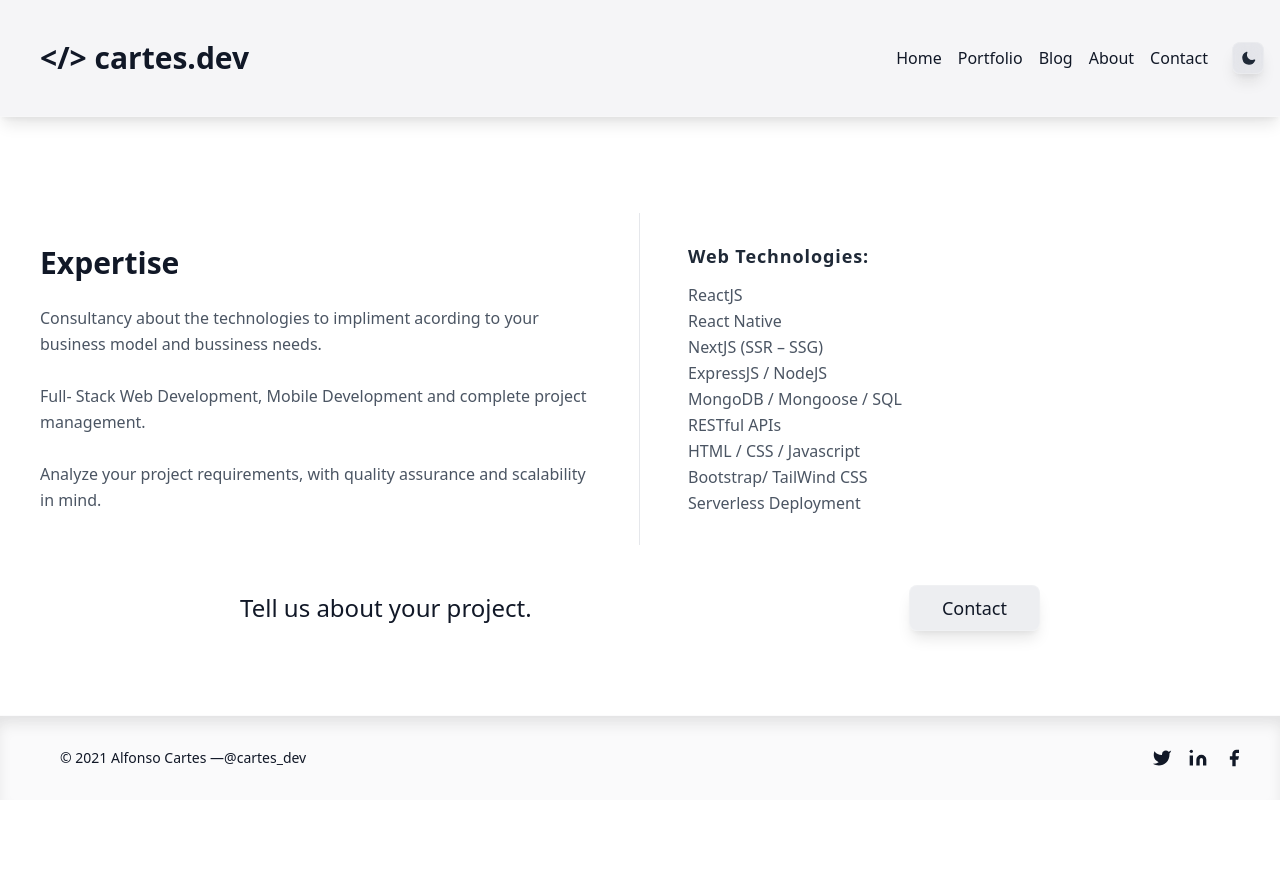
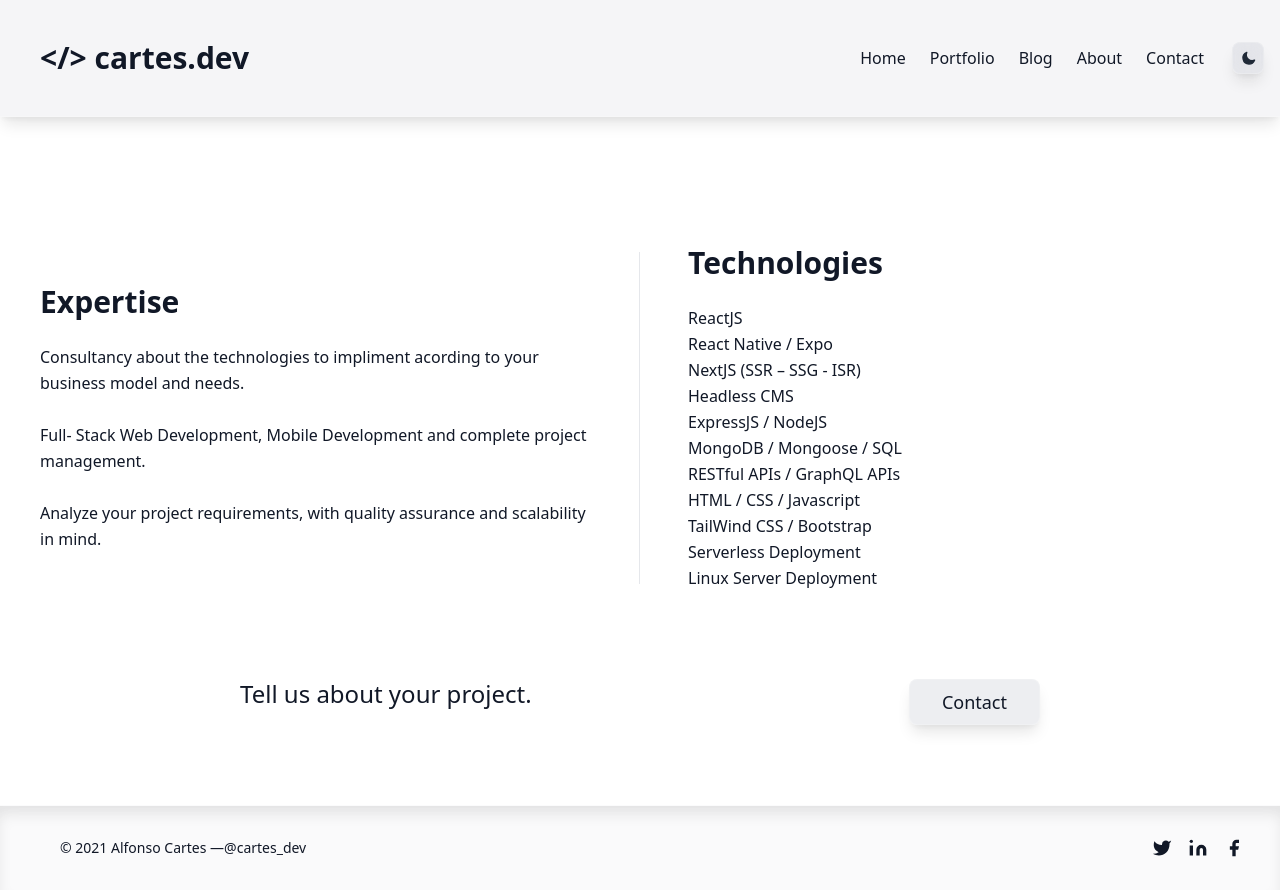
Before and after one commit to alfonsocartes/cartes_dev, a Next.js app: page /about in a window 1280 px wide. Before the commit the page ends 800 px from the top, so only its background shows below. Built offline with nearby package versions, Linux system fonts and the light colour scheme.

Commit message:
Change minor CSS changes for dark mode compatibility

```diff
--- a/components/cta/ContactUs.js
+++ b/components/cta/ContactUs.js
@@ -4,13 +4,13 @@ import Link from "next/link";
 const ContactUs = () => (
   <section className="body-font">
     <div className="container mt-10 mx-auto">
-      <div className="lg:w-2/3 flex flex-col sm:flex-row sm:items-center items-start mx-auto">
+      <div className="lg:w-2/3 flex flex-col sm:flex-row items-center mx-auto">
         <h1 className="flex-grow sm:pr-16 text-2xl font-medium title-font">
           Tell us about your project.
         </h1>
         <button
           type="button"
-          className="flex-shrink-0 frosted bg-opacity-40 border-white border-opacity-20 border rounded-lg shadow-lg bg-gray-300  hover:bg-gray-300 dark:hover:bg-gray-600  py-2 px-8 focus:outline-none text-lg"
+          className="flex-shrink-0 frosted bg-opacity-40 border-white border-opacity-20 border rounded-lg shadow-lg bg-gray-300  hover:bg-gray-300 dark:hover:bg-gray-600 py-2 px-8 sm:mt-4 focus:outline-none text-lg"
         >
           <Link href="/contact">Contact</Link>
         </button>
--- a/components/layout/NavBar.js
+++ b/components/layout/NavBar.js
@@ -4,19 +4,19 @@ import DarkModeToggle from "./DarkModeToggle";
 
 const NavBar = () => (
   <nav className="md:ml-auto flex flex-wrap items-center text-base justify-center">
-    <div className="m-2 hover:text-gray-900">
+    <div className=" hover:frosted hover:bg-opacity-40 rounded-lg hover:bg-gray-300 dark:hover:bg-gray-600  py-2 px-3">
       <Link href="/">Home</Link>
     </div>
-    <div className="m-2 hover:text-gray-900">
+    <div className=" hover:frosted hover:bg-opacity-40 rounded-lg hover:bg-gray-300 dark:hover:bg-gray-600  py-2 px-3">
       <Link href="/">Portfolio</Link>
     </div>
-    <div className="m-2 hover:text-gray-900">
+    <div className=" hover:frosted hover:bg-opacity-40 rounded-lg hover:bg-gray-300 dark:hover:bg-gray-600  py-2 px-3">
       <Link href="/">Blog</Link>
     </div>
-    <div className="m-2 hover:text-gray-900">
+    <div className=" hover:frosted hover:bg-opacity-40 rounded-lg hover:bg-gray-300 dark:hover:bg-gray-600  py-2 px-3">
       <Link href="/about">About</Link>
     </div>
-    <div className="m-2 hover:text-gray-900">
+    <div className=" hover:frosted hover:bg-opacity-40 rounded-lg hover:bg-gray-300 dark:hover:bg-gray-600  py-2 px-3">
       <Link href="/contact">Contact</Link>
     </div>
     <DarkModeToggle />
--- a/pages/about.js
+++ b/pages/about.js
@@ -8,13 +8,13 @@ const About = () => (
       <section className="body-font">
         <div className="container flex flex-wrap mx-auto items-center">
           <div className="md:w-1/2 md:pr-12 md:py-8 md:border-r md:border-b-0 mb-10 md:mb-0 pb-10 border-b border-gray-200">
-            <h1 className="sm:text-3xl text-2xl font-bold title-font mb-6 text-gray-900">
+            <h1 className="sm:text-3xl text-2xl font-bold title-font mb-6">
               Expertise
             </h1>
-            <div className="text-gray-600 leading-relaxed text-base">
+            <div className="leading-relaxed text-base">
               <p>
                 Consultancy about the technologies to impliment acording to your
-                business model and bussiness needs.
+                business model and needs.
               </p>
               <br />
               <p>
@@ -28,21 +28,25 @@ const About = () => (
               </p>
             </div>
           </div>
-          <div className="flex flex-col md:w-1/2 md:pl-12">
-            <h2 className="title-font font-bold text-gray-800 tracking-wider text-lg mb-3">
-              Web Technologies:
-            </h2>
-            <ul className="text-gray-600 leading-relaxed text-base">
+          <div className="md:w-1/2 md:pl-12 md:py-8 mb-10 md:mb-0 pb-10">
+            <h1 className="sm:text-3xl text-2xl font-bold title-font mb-6">
+              Technologies
+            </h1>
+            <div className="leading-relaxed text-base">
+              <ul>
                 <li>ReactJS</li>
-              <li>React Native</li>
-              <li>NextJS (SSR – SSG)</li>
+                <li>React Native / Expo </li>
+                <li>NextJS (SSR – SSG - ISR)</li>
+                <li>Headless CMS</li>
                 <li>ExpressJS / NodeJS</li>
                 <li>MongoDB / Mongoose / SQL</li>
-              <li>RESTful APIs</li>
+                <li>RESTful APIs / GraphQL APIs</li>
                 <li>HTML / CSS / Javascript</li>
-              <li>Bootstrap/ TailWind CSS</li>
+                <li>TailWind CSS / Bootstrap</li>
                 <li>Serverless Deployment</li>
+                <li>Linux Server Deployment</li>
               </ul>
+            </div>
           </div>
         </div>
       </section>
--- a/pages/contact.js
+++ b/pages/contact.js
@@ -1,16 +1,15 @@
 import React from "react";
 import Layout from "../components/layout/Layout";
 
-const Contact = () => {
-  return (
+const Contact = () => (
   <Layout>
     <section className="body-font relative">
       <div className="container px-5 py-24 mx-auto">
         <div className="flex flex-col text-center w-full mb-12">
-            <h1 className="sm:text-3xl text-2xl font-medium title-font mb-8 text-gray-900">
+          <h1 className="sm:text-3xl text-2xl font-medium title-font mb-8">
             Contact Us
           </h1>
-            <p className="lg:w-2/3 mx-auto leading-relaxed text-base text-gray-600 ">
+          <p className="lg:w-2/3 mx-auto leading-relaxed text-base ">
             Tell us about your project.
           </p>
         </div>
@@ -18,51 +17,48 @@ const Contact = () => {
           <div className="flex flex-wrap -m-2">
             <div className="p-2 w-1/2">
               <div className="relative">
-                  <label for="name" className="leading-7 text-sm text-gray-600">
+                <label for="name" className="leading-7 text-sm ">
                   Name
                 </label>
                 <input
                   type="text"
                   id="name"
                   name="name"
-                    className="w-full bg-gray-100 bg-opacity-50 rounded border border-gray-300 focus:border-indigo-500 focus:bg-white focus:ring-2 focus:ring-indigo-200 text-base outline-none text-gray-700 py-1 px-3 leading-8 transition-colors duration-200 ease-in-out"
+                  className="w-full bg-gray-100 bg-opacity-50 rounded border border-gray-300 focus:border-gray-500 focus:bg-transparent focus:ring-2 focus:ring-indigo-200 text-base outline-none py-1 px-3 leading-8 transition-colors duration-200 ease-in-out"
                 />
               </div>
             </div>
             <div className="p-2 w-1/2">
               <div className="relative">
-                  <label
-                    for="email"
-                    className="leading-7 text-sm text-gray-600"
-                  >
+                <label for="email" className="leading-7 text-sm ">
                   Email
                 </label>
                 <input
                   type="email"
                   id="email"
                   name="email"
-                    className="w-full bg-gray-100 bg-opacity-50 rounded border border-gray-300 focus:border-indigo-500 focus:bg-white focus:ring-2 focus:ring-indigo-200 text-base outline-none text-gray-700 py-1 px-3 leading-8 transition-colors duration-200 ease-in-out"
+                  className="w-full bg-gray-100 bg-opacity-50 rounded border border-gray-300 focus:border-gray-500 focus:bg-transparent focus:ring-2 focus:ring-indigo-200 text-base outline-none py-1 px-3 leading-8 transition-colors duration-200 ease-in-out"
                 />
               </div>
             </div>
             <div className="p-2 w-full">
               <div className="relative">
-                  <label
-                    for="message"
-                    className="leading-7 text-sm text-gray-600"
-                  >
+                <label for="message" className="leading-7 text-sm ">
                   Message
                 </label>
                 <textarea
                   id="message"
                   name="message"
-                    className="w-full bg-gray-100 bg-opacity-50 rounded border border-gray-300 focus:border-indigo-500 focus:bg-white focus:ring-2 focus:ring-indigo-200 h-32 text-base outline-none text-gray-700 py-1 px-3 resize-none leading-6 transition-colors duration-200 ease-in-out"
+                  className="w-full bg-gray-100 bg-opacity-50 rounded border border-gray-300 focus:border-gray-500 focus:bg-white focus:ring-2 focus:ring-indigo-200 h-32 text-base outline-none text-gray-700 py-1 px-3 resize-none leading-6 transition-colors duration-200 ease-in-out"
                 ></textarea>
               </div>
             </div>
             <div className="p-2 w-full">
-                <button className="flex mx-auto frosted bg-opacity-40 border-white border-opacity-20 border rounded-lg shadow-lg bg-gray-300  hover:bg-gray-300 dark:hover:bg-gray-600  py-2 px-8 focus:outline-none text-lg">
-                  Button
+              <button
+                type="submit"
+                className="flex mx-auto frosted bg-opacity-40 border-white border-opacity-20 border rounded-lg shadow-lg bg-gray-300  hover:bg-gray-300 dark:hover:bg-gray-600  py-2 px-8 focus:outline-none text-lg"
+              >
+                Send
               </button>
             </div>
             <div className="p-2 w-full pt-8 mt-8 border-t border-gray-200 text-center">
@@ -74,6 +70,5 @@ const Contact = () => {
     </section>
   </Layout>
 );
-};
 
 export default Contact;
```
Lines whose indentation alone changed are shown as unchanged.
